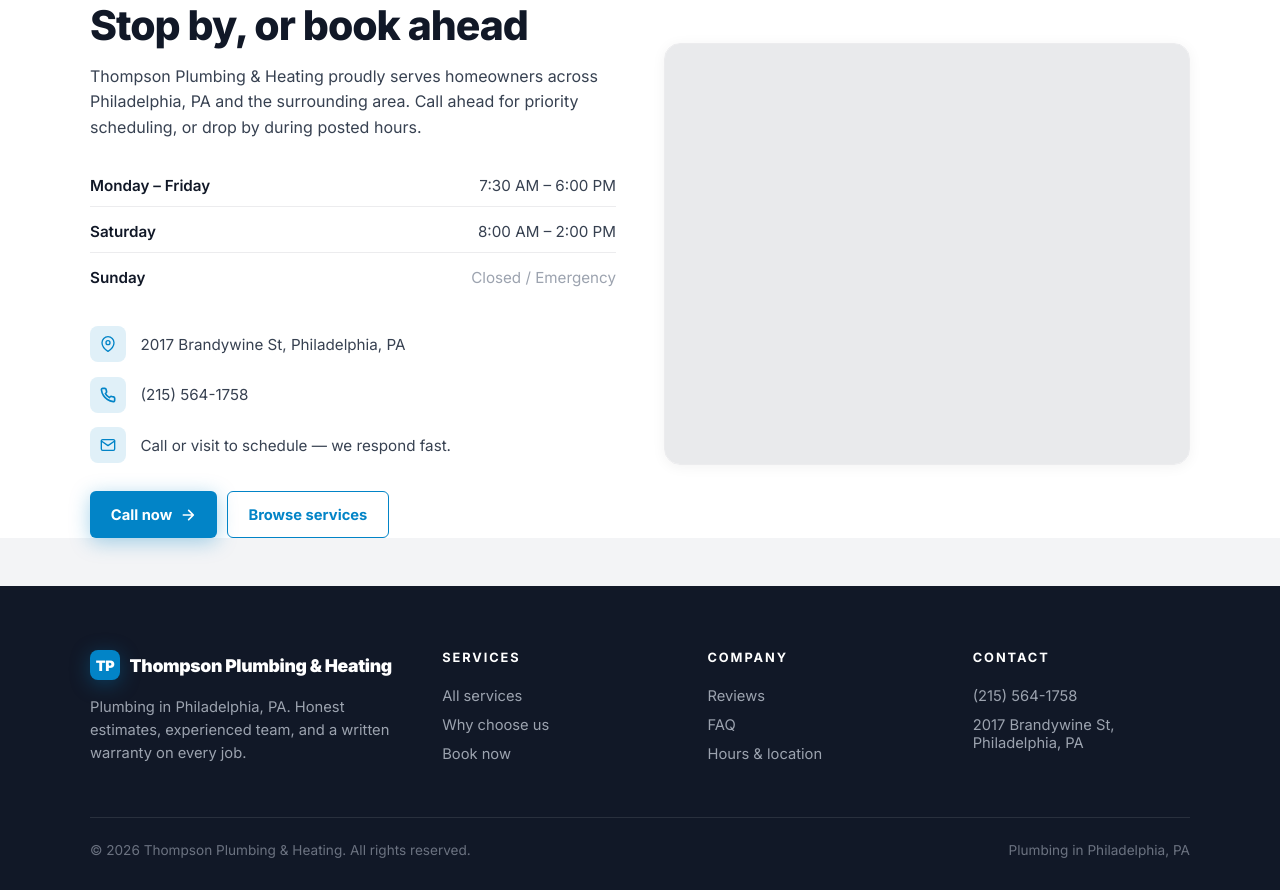
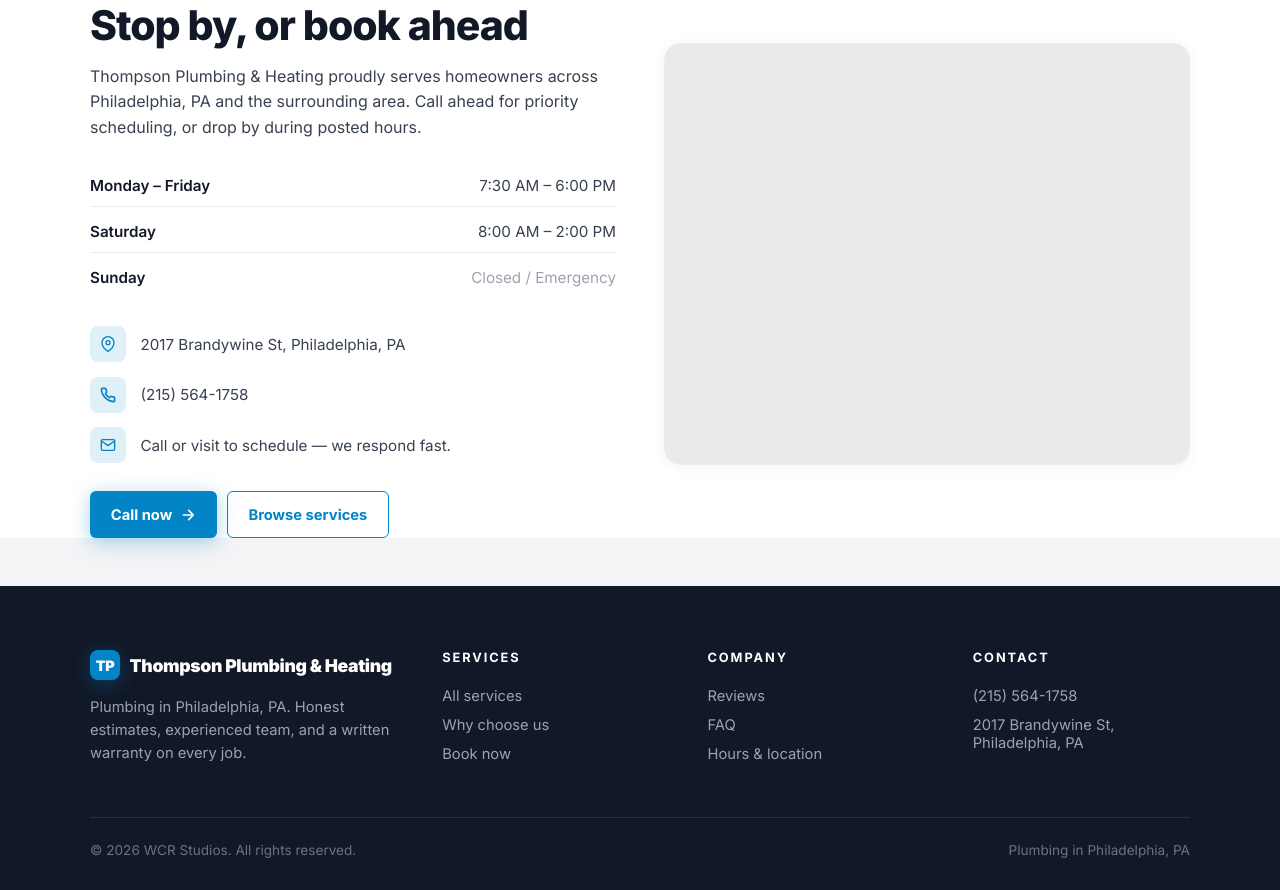
Before and after one commit to Wrenbjor/trades--thompson-plumbing-and-heating, a plain HTML site: page index.html in a window 1280 px wide. Shown: the part 4665-5555 px from the top of the page. Drawn offline with nearby package versions, Linux system fonts and the light colour scheme; no server answers.

Commit message:
Update site

```diff
--- a/index.html
+++ b/index.html
@@ -605,7 +605,7 @@ footer{background:#111827;color:#cbd5d1;padding:4rem 2rem 2rem}
     </div>
   </div>
   <div class="foot-bottom">
-    <div>&copy; 2026 Thompson Plumbing &amp; Heating. All rights reserved.</div>
+    <div>&copy; 2026 WCR Studios. All rights reserved.</div>
     <div>Plumbing in Philadelphia, PA</div>
   </div>
 </footer>
```
